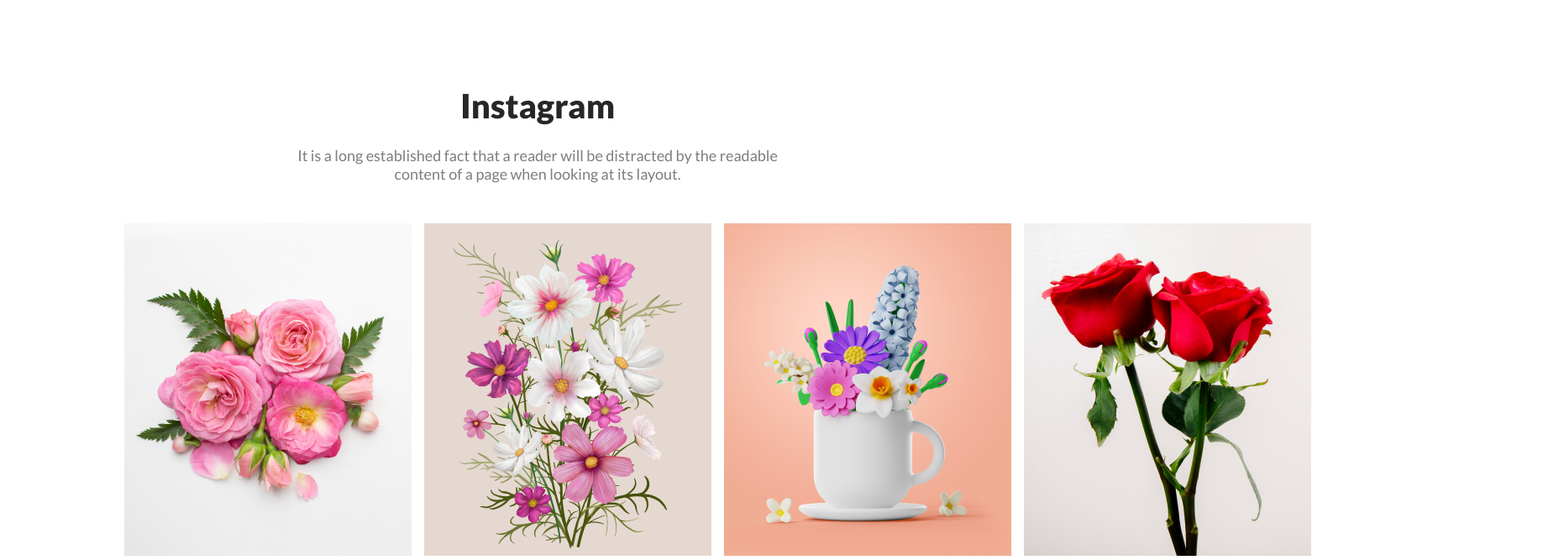
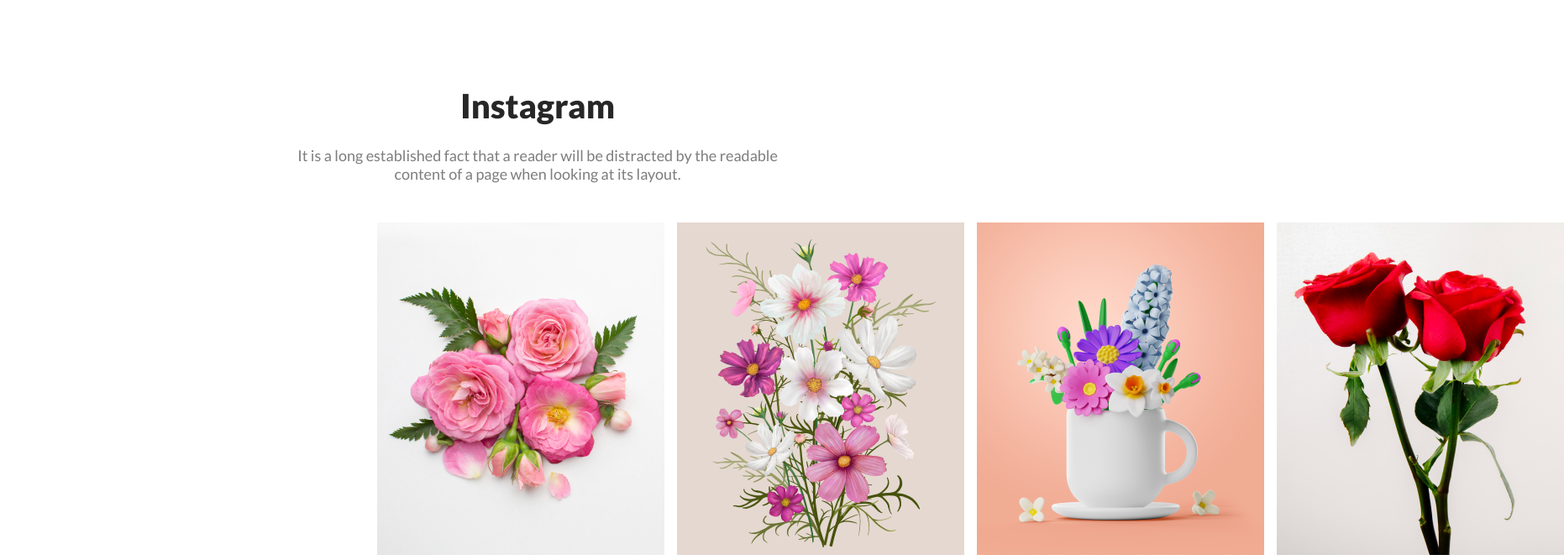
Before and after one commit to shakib-anwar-nibir17/flower-shop-assignment-milestone1, a plain HTML site: page index.html in a window 1280 px wide. Shown: the part 2973-3640 px from the top of the page at 84% size, 1862 px wide, since content can reach past the window. Drawn offline with Linux system fonts and the light colour scheme.

Commit message:
screen size adjustment and content alignment

```diff
--- a/styles/styles.css
+++ b/styles/styles.css
@@ -85,7 +85,7 @@ body {
 }
 .flower-boxes-container {
   display: flex;
-  /* justify-content: space-between; */
+  justify-content: space-around;
   gap: 25px;
   padding-left: 20px;
 }
@@ -126,7 +126,7 @@ body {
 .ff-text-container {
   display: flex;
   text-align: center;
-  justify-content: center;
+  justify-content: space-around;
   padding-top: 32px;
   gap: 320px;
   margin-right: 30px;
@@ -165,6 +165,8 @@ body {
   border-radius: 8px;
   background: rgba(229, 84, 115, 0.05);
   padding-top: 150px;
+  display: flex;
+  justify-content: center;
 }
 .offer-box-whole {
   display: flex;
@@ -182,6 +184,7 @@ body {
   font-weight: 800;
   padding-bottom: 20px;
   padding-left: 20px;
+  text-align: left;
 }
 
 .offer-info {
@@ -203,13 +206,18 @@ body {
   background-color: #fff;
   text-align: center;
   margin-top: 128px;
+  display: flex;
+  justify-content: center;
 }
 .insta-box{
   width: 342px;
 height: 396px;
   display: flex;
+  justify-content: space-around;
+  align-items: center;
   gap: 15px;
-padding-left: 20px;
+padding-left: 210px;
+padding-right: 250px;
 padding-bottom: 120px;
 }
 /* pakages styling */
```
